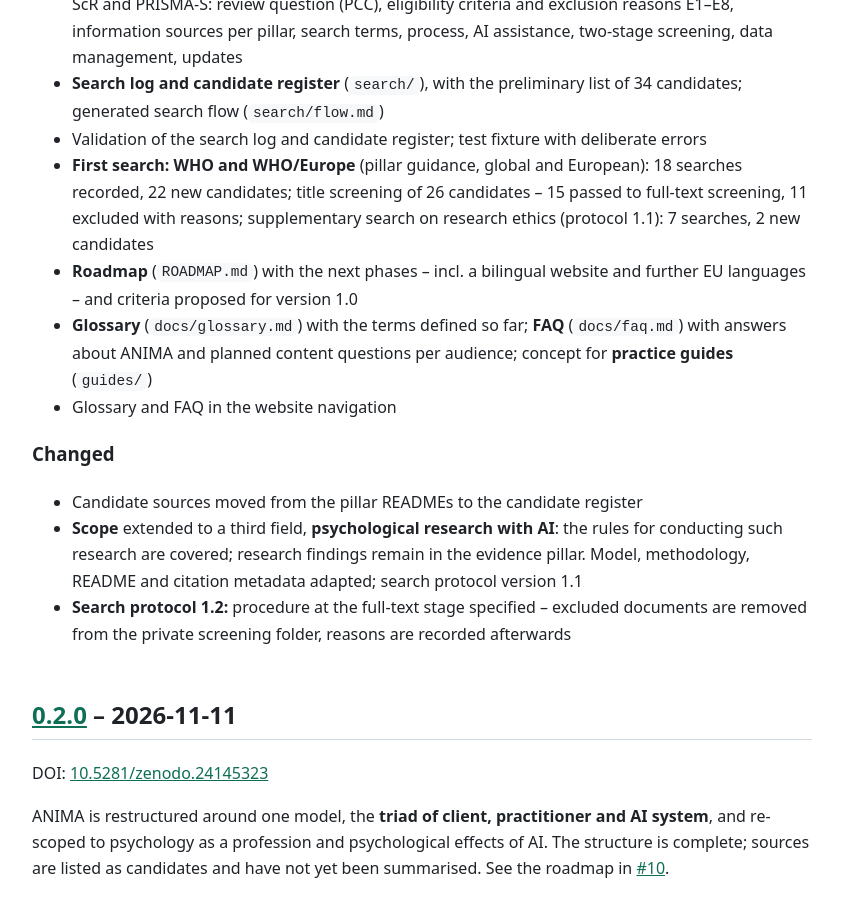
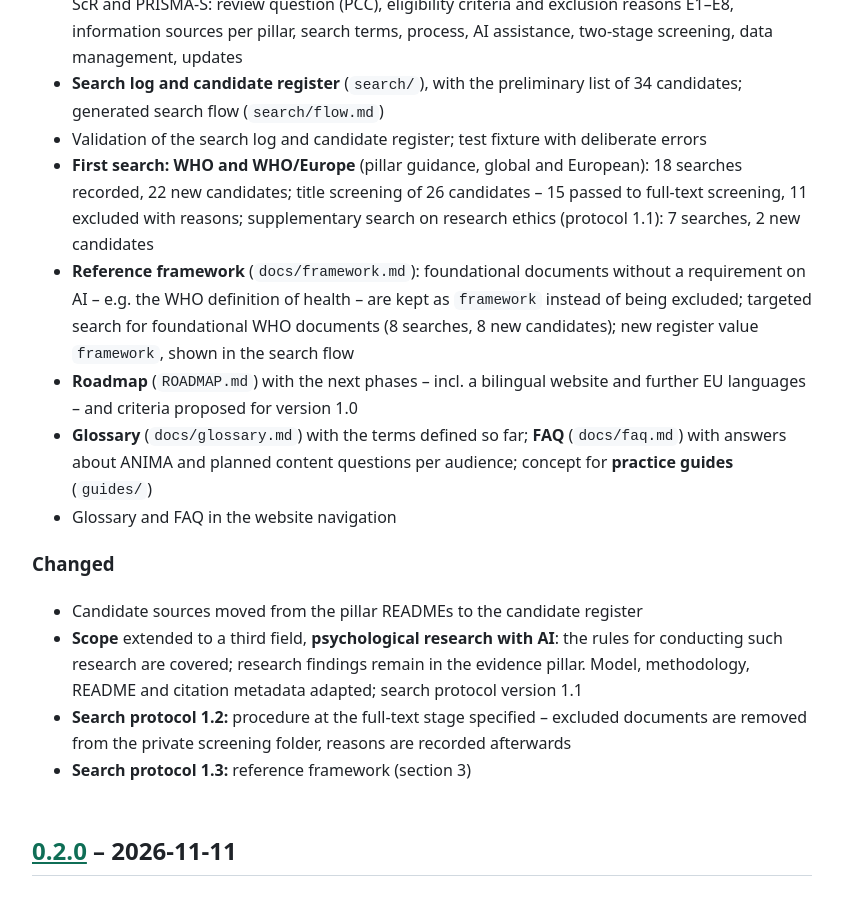
Before and after one commit to j0hnhaas/anima-framework, a Jekyll site: the page built from CHANGELOG.md, in a window 1280 px wide and 900 px high, scrolled down 471 px. Shown: the whole window, without its empty margins (218-1060 px from the left). Built offline with Jekyll 4.4.1, drawn with Linux system fonts in a browser that asks for light colours; our own code applies the rules of GitHub Pages for plain Markdown files.

Commit message:
Add the reference framework and search for foundational WHO documents
Foundational documents that contain no requirement applying to AI
systems – e.g. the WHO definition of health – are now kept as reference
framework instead of being excluded with E6 (search protocol 1.3).

- docs/framework.md: role of the reference framework; list follows screening
- register: new full-text value `framework` (validator, flow, README)
- search log: S-026 to S-033, targeted search for foundational WHO
  documents on health, mental health and human rights
- candidate register: CAND-0059 to CAND-0066, title screening pending
- scope: link from the definition of mental health

Co-Authored-By: Claude Opus 5.5 <noreply@anthropic.com>
Claude-Session: https://claude.ai/code/session_0114XvCxdujjQb3wps2LPm2Z

```diff
--- /dev/null
+++ b/docs/framework.md
@@ -0,0 +1,20 @@
+---
+title: Reference framework
+---
+
+# Reference framework
+
+ANIMA collects requirements that apply when AI enters psychological work or affects people psychologically. Some documents contain no such requirement, but set out the concepts and principles on which ANIMA builds – for example what health and mental health mean, the right to health, or a rights-based approach to mental health care. These documents form the **reference framework**.
+
+## Role
+
+- **Interpretation:** the reference framework is used to interpret terms and requirements in the sources – for example *mental health* in the broad sense used by the WHO (see the [scope](scope.md)).
+- **No requirements:** documents of the reference framework do not appear as requirements in the [navigator](../navigator/README.md). Where a foundational document contains at least one requirement that applies to AI systems, it is a source instead.
+- **Selection:** documents are selected in the same search and screening as all sources and recorded in the [candidate register](../search/README.md) with the decision `framework` at the full-text stage. The rule is set out in the [search protocol](search-protocol.md#reference-framework).
+
+## Documents
+
+| Document | Issuer | Year | Why it matters for ANIMA | Register |
+|---|---|---|---|---|
+
+*No documents yet. The first candidates – foundational documents of the WHO on health, mental health and human rights – are being screened.*
--- a/docs/scope.md
+++ b/docs/scope.md
@@ -66,7 +66,7 @@ The boundary between wellbeing and a medical purpose often depends on the intend
 
 **Client, practitioner, AI system.** The three nodes of the triad, defined in the [model](../model/README.md#1-nodes). In short: the *client* is the person with or about whom psychological work is done, or who is psychologically affected by an AI system; the *practitioner* is a psychologist who carries professional responsibility; the *AI system* is defined as in Art. 3(1) of the EU AI Act (Regulation (EU) 2024/1689).
 
-**Mental health.** ANIMA follows the broad WHO understanding: mental health is a state of mental well-being that enables people to cope with stress, realise their abilities and take part in their community. It is more than the absence of mental disorders. Source: WHO, *Mental health: strengthening our response* (fact sheet).
+**Mental health.** ANIMA follows the broad WHO understanding: mental health is a state of mental well-being that enables people to cope with stress, realise their abilities and take part in their community. It is more than the absence of mental disorders. Source: WHO, *Mental health: strengthening our response* (fact sheet). Foundational documents such as this are collected in the [reference framework](framework.md).
 
 ## 5. Out of scope
 
--- a/docs/search-protocol.md
+++ b/docs/search-protocol.md
@@ -4,7 +4,7 @@ This protocol describes how ANIMA identifies, screens and selects sources for th
 
 | | |
 |---|---|
-| **Version** | 1.2 |
+| **Version** | 1.3 |
 | **Date** | 2026-11-13 |
 | **Status** | in force |
 | **Applies to** | pillars `law`, `guidance`, `professional` |
@@ -47,6 +47,10 @@ A document is included if **all** of the following apply:
 **Languages:** English and German. Documents in other languages are included if an official English version exists.
 
 **Drafts and proposals** (e.g. legislative proposals, consultation drafts) are not included as sources, but recorded with a note so they can be followed up.
+
+### Reference framework
+
+Some documents contain no requirement that meets criterion 1, but set out concepts and principles on which ANIMA builds – for example the WHO definition of health, the right to health or a rights-based approach to mental health. If they meet criteria 3 to 5, they are not excluded with `E6` but kept as **reference framework** (`framework` at the full-text stage). They are listed on the [framework page](framework.md), used to interpret terms and requirements, and do not appear as requirements in the navigator. A document that contains at least one requirement meeting criterion 1 is a source, even if it is mainly a foundational document. At the title stage, documents that may belong to the reference framework are passed to full-text screening.
 
 ### Exclusion reasons
 
@@ -169,6 +173,7 @@ Decisions are `include`, `exclude` or `unclear`. *Unclear* at stage 1 leads to f
 | 1.0 | 2026-11-11 | First version |
 | 1.1 | 2026-11-11 | Scope extended to psychological research with AI (see [scope](scope.md#1-subject)): review question, PCC, inclusion criterion 2 and block B of the search terms adapted. Reason: WHO guidance on the ethics review of AI-related health research (`CAND-0048`) was identified in search `S-005`. Searches `S-001` to `S-017` were run under version 1.0 without the research terms; this is reported as a limitation and closed by a supplementary search. |
 | 1.2 | 2026-11-13 | Procedure at the full-text stage specified (section 8): exclusion by removing the document from the private screening folder, reasons recorded afterwards. |
+| 1.3 | 2026-11-13 | **Reference framework** introduced (section 3): foundational documents without a requirement meeting criterion 1 are kept as `framework` instead of being excluded with `E6`. Targeted search for foundational WHO documents on health, mental health and human rights added (`S-026` to `S-033`). |
 
 ## References
 
--- a/scripts/build.py
+++ b/scripts/build.py
@@ -165,7 +165,7 @@ def render_flow() -> str:
     reasons_full = Counter(r["exclusion_reason"] for r in rows if r["full_text_screening"] == "exclude")
     with_file = sum(1 for r in rows if r["source_id"])
     screened_title = len(rows) - title["pending"]
-    assessed_full = sum(full[k] for k in ("include", "exclude", "unclear"))
+    assessed_full = sum(full[k] for k in ("include", "exclude", "unclear", "framework"))
 
     def reasons(counter: Counter) -> list[str]:
         return [f"  - {code} {EXCLUSION_REASONS[code]}: {counter[code]}" for code in sorted(counter) if code]
@@ -190,7 +190,9 @@ def render_flow() -> str:
               f"- Assessed: **{assessed_full}** · pending: {full['pending']}",
               f"- Excluded: **{full['exclude']}**"]
     lines += reasons(reasons_full)
-    lines += [f"- Unclear, to be resolved: {full['unclear']}",
+    lines += [f"- Kept as reference framework, not a source: {full['framework']} "
+              "(see [framework](../docs/framework.md))",
+              f"- Unclear, to be resolved: {full['unclear']}",
               "", "## Included", "",
               f"- Documents included: **{full['include']}**",
               f"- Of which with a source file in `sources/`: {with_file}", ""]
--- a/scripts/validate.py
+++ b/scripts/validate.py
@@ -181,7 +181,7 @@ def check_search(search_dir: Path) -> dict[str, list[str]]:
         reason, source_id = row["exclusion_reason"], row["source_id"]
         if title not in {"pending", "include", "exclude", "unclear"}:
             errors.append(f"{where}: unknown title_screening '{title}'")
-        if full not in {"pending", "include", "exclude", "unclear", "not_reached"}:
+        if full not in {"pending", "include", "exclude", "unclear", "framework", "not_reached"}:
             errors.append(f"{where}: unknown full_text_screening '{full}'")
         if title == "exclude" and full != "not_reached":
             errors.append(f"{where}: excluded at title screening, so full_text_screening must be not_reached")
--- a/search/flow.md
+++ b/search/flow.md
@@ -30,6 +30,7 @@ Searches recorded: **25**
 
 - Assessed: **0** · pending: 15
 - Excluded: **0**
+- Kept as reference framework, not a source: 0 (see [framework](../docs/framework.md))
 - Unclear, to be resolved: 0
 
 ## Included
```
Also changed, not shown: other parts of search/flow.md (+4 -4 lines), search/README.md (+2 -1 lines), search/candidates.csv (+8 -0 lines), search/search-log.csv (+8 -0 lines), CHANGELOG.md.
